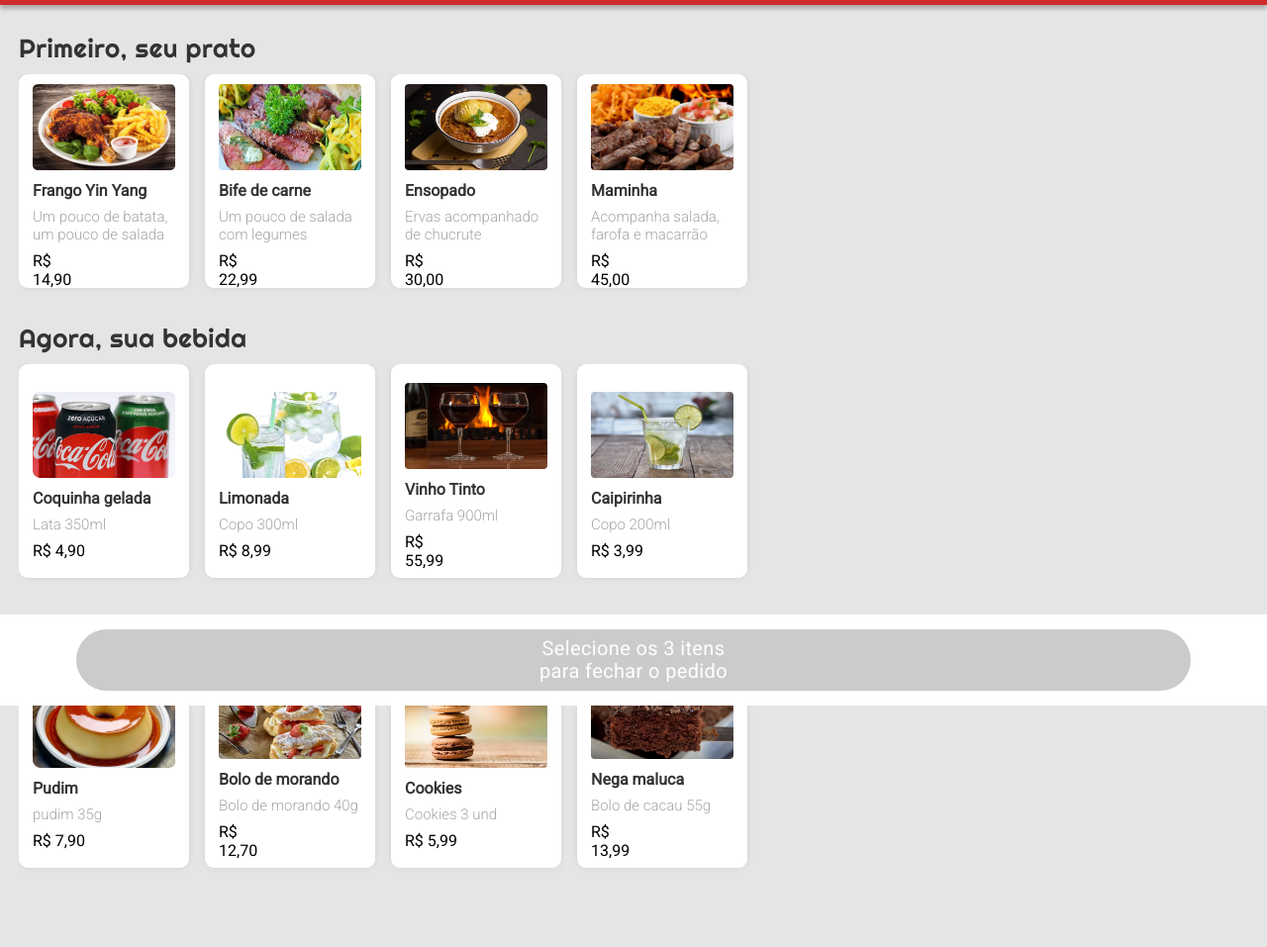
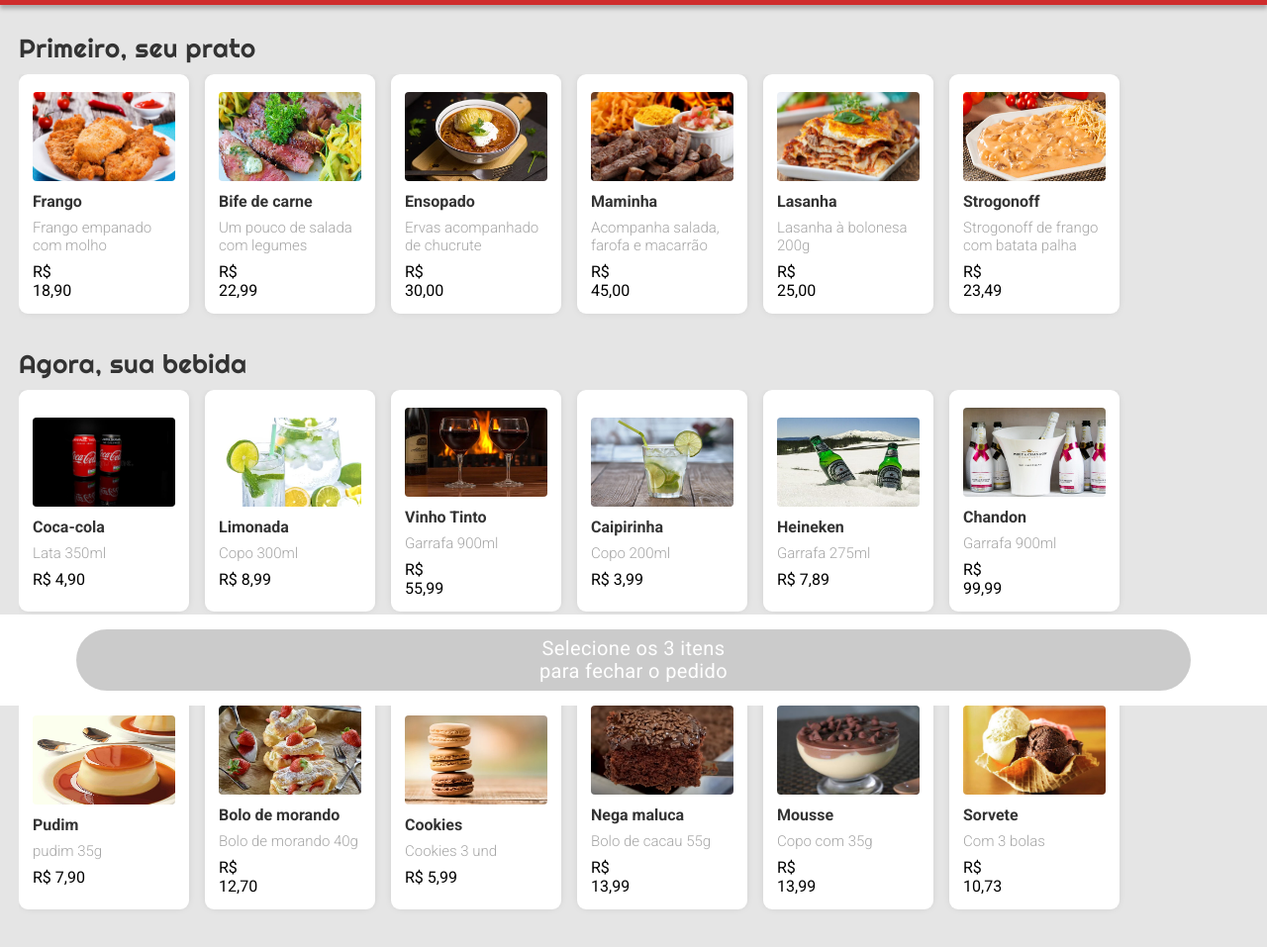
Before and after one commit to Saulo-SDS/DrivenEats, a plain HTML site: page src/index.html in a window 1280 px wide. Shown: the part 87-1044 px from the top of the page at 99% size. Drawn offline with nearby package versions, Linux system fonts and the light colour scheme.

Commit message:
Adicionados mais produtos

```diff
--- a/src/css/style.css
+++ b/src/css/style.css
@@ -1,5 +1,5 @@
 @import url('https://fonts.googleapis.com/css2?family=Righteous&display=swap');
-@import url('https://fonts.googleapis.com/css2?family=Righteous&family=Roboto:wght@300;400&display=swap');
+@import url('https://fonts.googleapis.com/css2?family=Righteous&family=Roboto:wght@300;400;700&display=swap');
 
 body{
     background-color: #E5E5E5;
@@ -12,7 +12,7 @@ body{
     background-color: #CF2B2B;
     top: 0;
     left: 0;
-    z-index: 3;
+    z-index: 1;
     box-shadow: 0px 4px 4px 0px #00000040;
 }
 
@@ -43,7 +43,8 @@ body{
     margin-top: 120px;
     margin-bottom: 120px;
     width: 100%;
-    height: auto;
+    height: 100%;
+    box-sizing: border-box;
 }
 
 .general-titles {
@@ -70,6 +71,7 @@ body{
 ul {
     display: flex;
     width: auto;
+    height: auto;
     overflow: hidden;
     overflow-x: scroll;
     box-sizing: border-box;
@@ -86,6 +88,7 @@ ion-icon {
 .option div{
     display: flex;
     justify-content: space-between;
+    width: 100%;
 }
 
 .option:nth-child(1){
@@ -110,19 +113,19 @@ ion-icon {
     align-items: center;
     justify-content: center;
     width: 172px;
-    height: 216px;
+    height: auto;
     border-radius: 9px;
     margin-right: 16px;
     background-color: #ffffff;
     box-shadow: 0px 0px 10px -4px #00000040;
-    padding: 18px 14px;
+    padding: 8px 14px 14px 14px;
     margin-bottom: 10px;
     box-sizing: border-box;
 }
 
 .product-image {
     width: 144px;
-    height: 87px;
+    height: 90px;
     margin-bottom: 7px;
     border-radius: 4px;
 }
@@ -155,8 +158,7 @@ ion-icon {
 .selected-food-option,
 .selected-drink-option,
 .selected-dessert-option {
-    border: 5px solid #32B72F;
-    box-shadow: 0px 4px 4px 0px rgba(0, 0, 0, 0.25);
+    box-shadow: 0px 4px 4px 0px rgba(0, 0, 0, 0.25),  inset 0px 0px 0px 5px #32B72F;
 }
 
 .bottom-bar {
@@ -175,7 +177,7 @@ ion-icon {
     justify-content: center;
 }
 
-.esconder {
+.hide {
     display: none;
 }
 
@@ -183,17 +185,18 @@ ion-icon {
     display: flex;
     width: 100%;
     height: 100%;
-    background-color: rgba(255,255,255,0.5);
+    background-color: rgba(255,255,255,0.9);
     position: fixed;
     align-items: center;
     justify-content: center;
     left: 0;
     top: 0;
+    z-index: 2;
 }
 
 .box {
     width: 90%;
-    height: 50%;
+    height: 55%;
     background-color: #50D074;
     display: flex;
     flex-direction: column;
@@ -211,7 +214,7 @@ ion-icon {
     font-weight: 400;
     line-height: 26px;
     letter-spacing: 0.018em;
-    color: white;
+    color: #ffffff;
 }
 
 .custom-titles {
@@ -220,6 +223,7 @@ ion-icon {
     font-size: 22px;
     font-weight: 700;
     line-height: 26px;
+    padding: 20px 0 15px 0;
     color: #FFFFFF;
 }
 
--- a/src/index.html
+++ b/src/index.html
@@ -9,7 +9,6 @@
     <title>DrivenEats</title>
 </head>
 <body>
-
     <header class="top">
         <div class="logo">
             <p class="logo-title">DrivenEats</p>
@@ -23,11 +22,11 @@
             <ul>
                 <li class="item food1" onclick="selectProduct('food', 1);">
                     <div class="option">
-                        <img src="../assets/frango.png" class="product-image">
-                        <p class="name-food1">Frango Yin Yang</p>
-                        <p class="product-description">Um pouco de batata, um pouco de salada</p>
+                        <img src="../assets/frango.jpg" class="product-image">
+                        <p class="name-food1">Frango</p>
+                        <p class="product-description">Frango empanado com molho</p>
                         <div>
-                            <p class="price-food1">R$ 14,90</p>
+                            <p class="price-food1">R$ 18,90</p>
                             <ion-icon name="checkmark-circle-sharp" class="icon-food1"></ion-icon>
                         </div>
                     </div>
@@ -68,6 +67,30 @@
                         </div>
                     </div>
                 </li>
+
+                <li  class="item food5" onclick="selectProduct('food', 5)">
+                    <div class="option">
+                        <img src="../assets/lasanha.jpg" class="product-image">
+                        <p class="name-food5">Lasanha</p>
+                        <p class="product-description">Lasanha à bolonesa 200g</p>
+                        <div>
+                            <p class="price-food5">R$ 25,00</p>
+                            <ion-icon name="checkmark-circle-sharp" class="icon-food5"></ion-icon>
+                        </div>
+                    </div>
+                </li>
+
+                <li  class="item food6" onclick="selectProduct('food', 6)">
+                    <div class="option">
+                        <img src="../assets/Strogonoff-frango.jpg" class="product-image">
+                        <p class="name-food6">Strogonoff</p>
+                        <p class="product-description"> Strogonoff de frango com batata palha</p>
+                        <div>
+                            <p class="price-food6">R$ 23,49</p>
+                            <ion-icon name="checkmark-circle-sharp" class="icon-food6"></ion-icon>
+                        </div>
+                    </div>
+                </li>
             </ul>
         </div>
 
@@ -76,8 +99,8 @@
             <ul>
                 <li class="item drink1" onclick="selectProduct('drink', 1)">
                     <div class="option">
-                        <img src="../assets/coca.png" class="product-image">
-                        <p class="name-drink1">Coquinha gelada</p>
+                        <img src="../assets/coca.jpg" class="product-image">
+                        <p class="name-drink1">Coca-cola</p>
                         <p class="product-description">Lata 350ml</p>
                         <div>
                             <p class="price-drink1">R$ 4,90</p>
@@ -121,6 +144,30 @@
                         </div>
                     </div>
                 </li>
+
+                <li class="item drink5" onclick="selectProduct('drink', 5)">
+                    <div class="option">
+                        <img src="../assets/cerveja.jpg" class="product-image">
+                        <p class="name-drink5">Heineken</p>
+                        <p class="product-description">Garrafa 275ml</p>
+                        <div>
+                            <p class="price-drink5">R$ 7,89</p>
+                            <ion-icon name="checkmark-circle-sharp" class="icon-drink5"></ion-icon>
+                        </div>
+                    </div>
+                </li>
+
+                <li class="item drink6" onclick="selectProduct('drink', 6)">
+                    <div class="option">
+                        <img src="../assets/champagne.jpg" class="product-image">
+                        <p class="name-drink6">Chandon</p>
+                        <p class="product-description">Garrafa 900ml</p>
+                        <div>
+                            <p class="price-drink6">R$ 99,99</p>
+                            <ion-icon name="checkmark-circle-sharp" class="icon-drink6"></ion-icon>
+                        </div>
+                    </div>
+                </li>
             </ul>
         </div>
 
@@ -129,7 +176,7 @@
             <ul>
                 <li class="item dessert1" onclick="selectProduct('dessert', 1)">
                     <div class="option">
-                        <img src="../assets/pudim.png" class="product-image">
+                        <img src="../assets/pudim.jpg" class="product-image">
                         <p class="name-dessert1">Pudim</p>
                         <p class="product-description">pudim 35g</p>
                         <div>
@@ -174,9 +221,32 @@
                         </div>
                     </div>
                 </li>
+
+                <li class="item dessert5" onclick="selectProduct('dessert', 5)">
+                    <div class="option">
+                        <img src="../assets/mousse.jpg" class="product-image">
+                        <p class="name-dessert5">Mousse</p>
+                        <p class="product-description">Copo com 35g</p>
+                        <div>
+                            <p class="price-dessert5">R$ 13,99</p>
+                            <ion-icon name="checkmark-circle-sharp" class="icon-dessert5"></ion-icon>
+                        </div>
+                    </div>
+                </li>
+
+                <li class="item dessert6" onclick="selectProduct('dessert', 6)">
+                    <div class="option">
+                        <img src="../assets/sorvete.jpg" class="product-image">
+                        <p class="name-dessert6">Sorvete</p>
+                        <p class="product-description">Com 3 bolas</p>
+                        <div>
+                            <p class="price-dessert6">R$ 10,73</p>
+                            <ion-icon name="checkmark-circle-sharp" class="icon-dessert6"></ion-icon>
+                        </div>
+                    </div>
+                </li>
             </ul>
         </div>
-
     </div>
 
     <div class="bottom-bar">
@@ -187,7 +257,7 @@
         </div>
     </div>
 
-    <div class="order-review esconder">
+    <div class="order-review hide">
         <div class="confirm-order">
             <div class="box">
                 <p class="custom-titles">Confirme seu pedido</p>
@@ -214,7 +284,6 @@
                 </div>
             </div>
         </div>
-
     </div>
 
     <script type="module" src="https://unpkg.com/ionicons@5.5.2/dist/ionicons/ionicons.esm.js"></script>
--- a/src/scripts/script.js
+++ b/src/scripts/script.js
@@ -29,7 +29,6 @@ function releaseProduct(product, option){
 }
 
 function selectProduct(product, option){
-
     let previous_option = releaseProduct(product, option);
     if (previous_option != 0) resetOption(product, previous_option);
 
@@ -80,7 +79,7 @@ function closeOrder() {
     amount = amount.toFixed(2);
 
     const review_request = document.querySelector(".order-review");
-    review_request.classList.toggle("esconder");
+    review_request.classList.toggle("hide");
 
     document.querySelector(".food-name").innerHTML = food_name;
     document.querySelector(".drink-name").innerHTML = drink_name;
@@ -103,5 +102,5 @@ function sendOrder(){
 
 function cancelOrder(){
     const review_request = document.querySelector(".order-review");
-    review_request.classList.toggle("esconder");
+    review_request.classList.toggle("hide");
 }
```
Also changed, not shown: assets/Strogonoff-frango.jpg (added), assets/cerveja.jpg (added), assets/champagne.jpg (added), assets/coca.jpg (added), assets/coca.png (deleted), assets/frango.jpg (added), assets/frango.png (deleted), assets/ice.jpeg (added), assets/ice.jpg (added), assets/lasanha.jpg (added), assets/maminha.png (deleted), assets/mousse.jpg (added), assets/pudim.jpg (added), assets/pudim.png (deleted), 3 more files.
